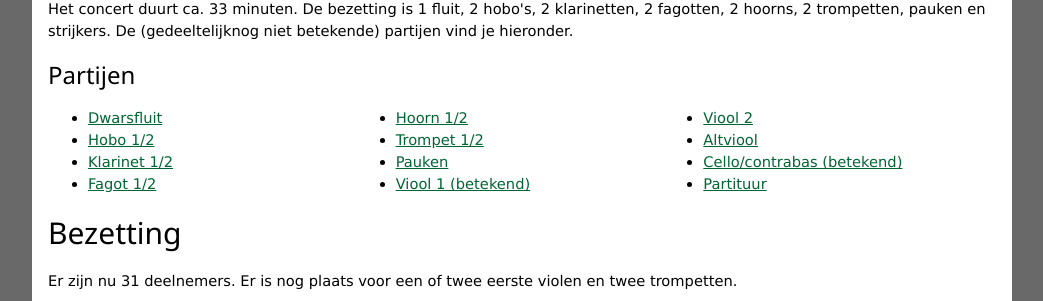
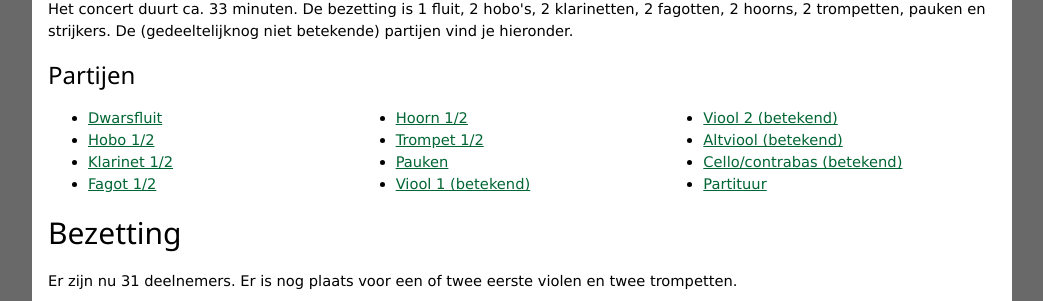
Before and after one commit to DirkjanH/mozart-op-zaterdag, a PHP site: page /2026-05-23/kv491.php in a window 1280 px wide. Shown: the part 685-986 px from the top of the page, without its empty margins (118-1161 px from the left). Run offline with PHP 8.4, Linux system fonts and the light colour scheme; the visitor is signed in with stand-in values (Sample User, id 1).

Commit message:
Update violin and viola links to point to newly added "betekend" versions

```diff
--- a/2026-05-23/kv491.php
+++ b/2026-05-23/kv491.php
@@ -62,10 +62,10 @@
                 <a href="\2026-05-23\K491.Violin1_betekend.pdf" target="_blank">Viool 1 (betekend)</a>
             </li>
             <li>
-                <a href="\2026-05-23\K491.Violin2.pdf" target="_blank">Viool 2</a>
+                <a href="\2026-05-23\K491.Violin2_betekend.pdf" target="_blank">Viool 2 (betekend)</a>
             </li>
             <li>
-                <a href="\2026-05-23\K491.Viola.pdf" target="_blank">Altviool</a>
+                <a href="\2026-05-23\K491.Viola_betekend.PDF" target="_blank">Altviool (betekend)</a>
             </li>
             <li>
                 <a href="\2026-05-23\K491.Cello_betekend.pdf" target="_blank">Cello/contrabas (betekend)</a>
```
Also changed, not shown: 2 other files.
